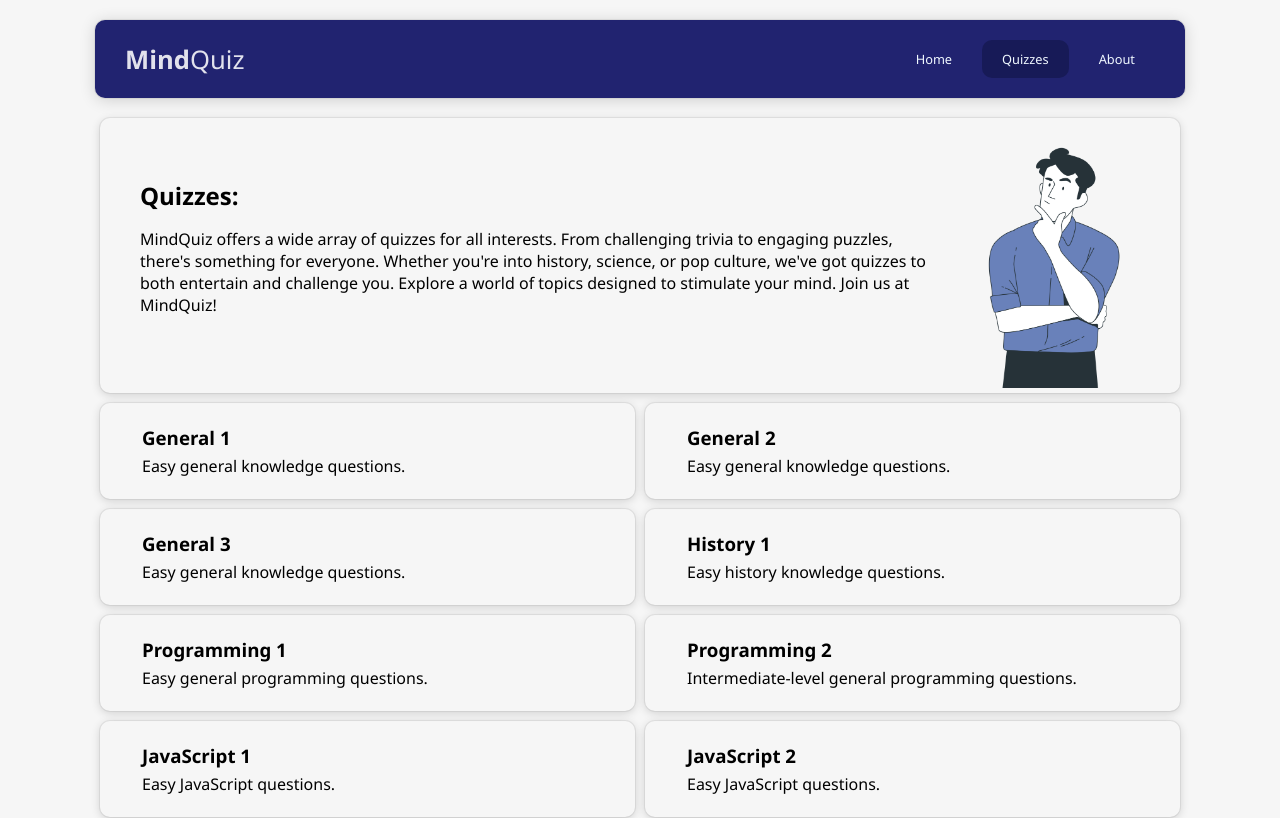
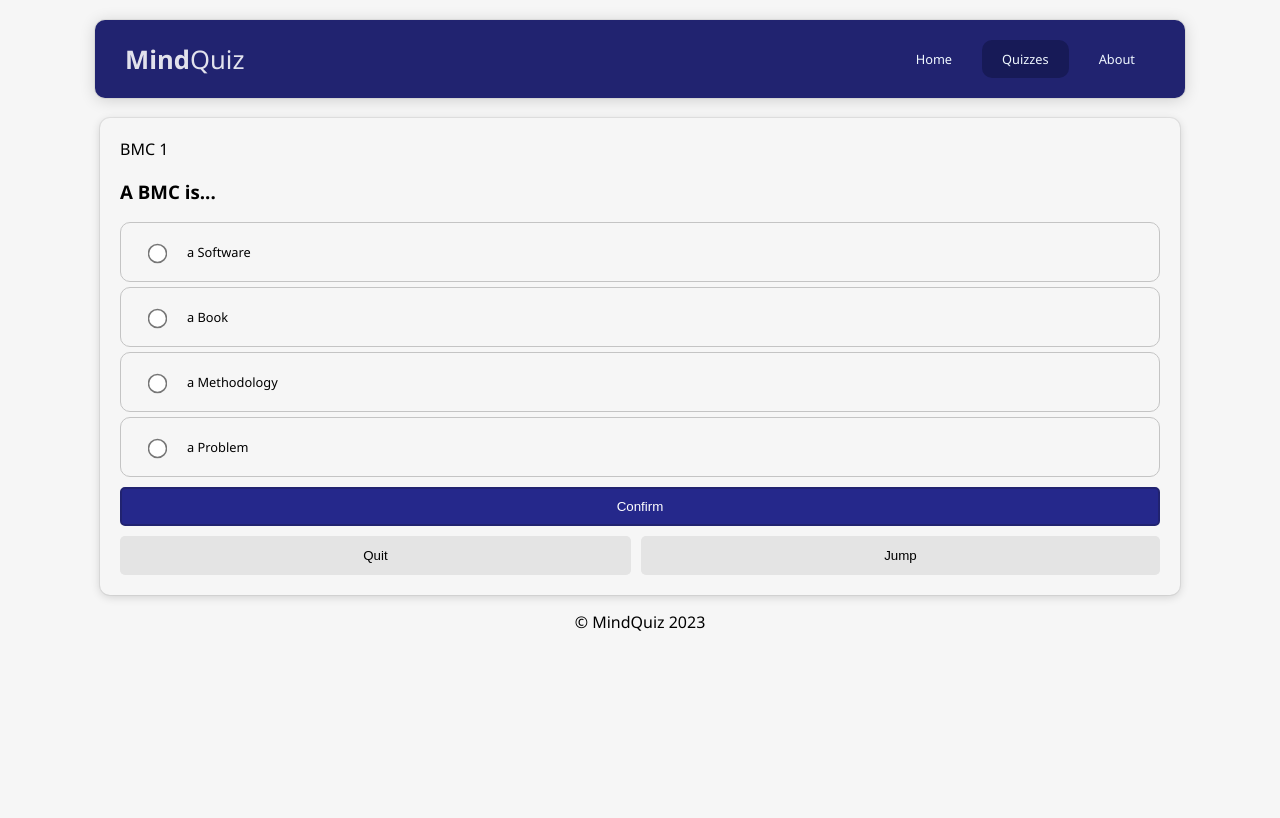
Before and after one commit to romhenri/mindquiz, a React (Vite) app: page /quiz/canvas1 in a window 1280 px wide. Shown: the top 818 px of the page. Built offline with nearby package versions, Linux system fonts and the light colour scheme.

Commit message:
add quiz: Canvas 1

```diff
--- a/src/App.jsx
+++ b/src/App.jsx
@@ -43,6 +43,8 @@ function App() {
             element={<Quiz title="Linux 1" data="linux1"/>}/>
           <Route path='python1'
             element={<Quiz title="Python 1" data="python1"/>}/>
+          <Route path='canvas1'
+            element={<Quiz title="BMC 1" data="canvas1"/>}/>
 
           <Route path='*' element={<QuizPage/>}>
 
--- a/src/components/Question.jsx
+++ b/src/components/Question.jsx
@@ -16,6 +16,7 @@ import web1 from '../data/web1.json';
 import web2 from '../data/web2.json';
 import linux1 from '../data/linux1.json';
 import python1 from '../data/python1.json';
+import canvas1 from '../data/canvas1.json';
 
 var score = 0
 var numberOfQuestions
@@ -69,6 +70,9 @@ class RadioForm extends Component {
         break;
       case 'python1':
         this.dataJSON = python1;
+        break;
+      case 'canvas1':
+        this.dataJSON = canvas1;
         break;
       default:
         console.log("No Found Quiz");
--- /dev/null
+++ b/src/data/canvas1.json
@@ -0,0 +1,73 @@
+[
+  {
+    "name": "canvas1",
+    "title": "BMC 1",
+    "tags": ["business"]
+  },
+  {
+    "id": 1,
+    "question": "A BMC is...",
+    "options": [
+      { "id": "a", "text": "a Software" },
+      { "id": "b", "text": "a Book" },
+      { "id": "c", "text": "a Methodology" },
+      { "id": "d", "text": "a Problem" }
+    ],
+    "answer": "c"
+  },
+  {
+    "id": 2,
+    "question": "What's M in BMC?",
+    "options": [
+      { "id": "a", "text": "Mode" },
+      { "id": "b", "text": "Model" },
+      { "id": "c", "text": "Mood" },
+      { "id": "d", "text": "Methodology" }
+    ],
+    "answer": "b"
+  },
+  {
+    "id": 3,
+    "question": "How much sections has a BMC?",
+    "options": [
+      { "id": "a", "text": "4" },
+      { "id": "b", "text": "6" },
+      { "id": "c", "text": "3" },
+      { "id": "d", "text": "9" }
+    ],
+    "answer": "a"
+  },
+  {
+    "id": 4,
+    "question": "Which of the following questions is related to the value proposition in a business model canvas?",
+    "options": [
+      { "id": "a", "text": "How much is our good or product worth in the market?" },
+      { "id": "b", "text": "How much is a customer willing to pay for the service or product we offer?" },
+      { "id": "c", "text": "What is the problem we are trying to help our customer solve?" },
+      { "id": "d", "text": "Is there anyone in the field who is doing the same job at a lower cost?" }
+    ],
+    "answer": "c"
+  },
+  {
+    "id": 5,
+    "question": "Which of the following questions is related to the value proposition in a business model canvas?",
+    "options": [
+      { "id": "a", "text": "How much is our good or product worth in the market?" },
+      { "id": "b", "text": "How much is a customer willing to pay for the service or product we offer?" },
+      { "id": "c", "text": "What is the problem we are trying to help our customer solve?" },
+      { "id": "d", "text": "Is there anyone in the field who is doing the same job at a lower cost?" }
+    ],
+    "answer": "c"
+  },
+  {
+    "id": 6,
+    "question": "The Business Model Canvas helps to...?",
+    "options": [
+      { "id": "a", "text": "improve manegement" },
+      { "id": "b", "text": "increase profit" },
+      { "id": "c", "text": "reduce losts" },
+      { "id": "d", "text": "ideate a business" }
+    ],
+    "answer": "d"
+  }
+]
--- a/src/pages/QuizPage.jsx
+++ b/src/pages/QuizPage.jsx
@@ -18,6 +18,7 @@ const QuizPage = () => {
   const web2 = () => {navigate("/quiz/web2")}
   const linux1 = () => {navigate("/quiz/linux1")}
   const python1 = () => {navigate("/quiz/python1")}
+  const canvas1 = () => {navigate("/quiz/canvas1")}
 
   return (
     <main className='quizPage'>
@@ -98,6 +99,11 @@ const QuizPage = () => {
             <h3>Python 1</h3>
             <p>Easy Python questions.</p>
           </div>
+
+          <div className="quizCard" onClick={canvas1}>
+            <h3>Business Model Canvas 1</h3>
+            <p>Easy BMC questions.</p>
+          </div>
         </div>
     </main>
   )
```
